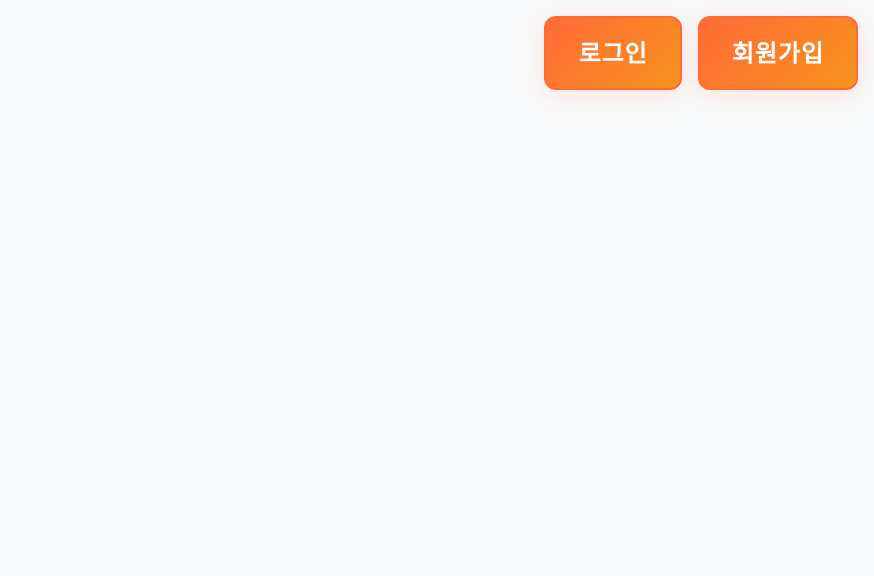
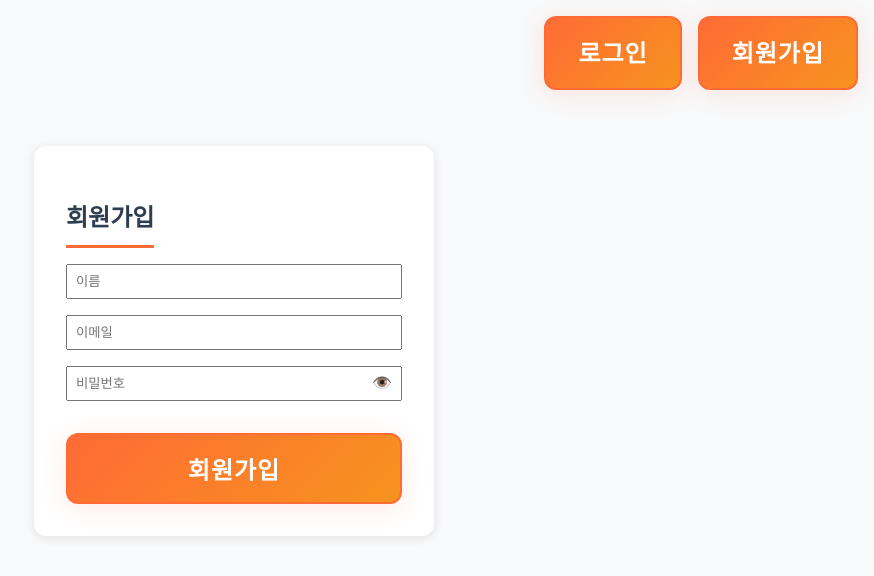
Before and after one commit to yabsed/React-Week5, a React (Vite) app: page /React-Week5/signup in a window 1280 px wide. Before the commit this address had no page. Shown: the top 576 px of the page, without its empty margins (406-1280 px from the left). Built offline with nearby package versions, Linux system fonts and the light colour scheme.

Commit message:
Sleepy You Read

```diff
--- a/src/AuthNav.jsx
+++ b/src/AuthNav.jsx
@@ -12,12 +12,12 @@ function AuthNav({ isLoggedIn, onLogout }) {
       <nav className="auth-nav" style={{ display: 'flex', gap: 16, justifyContent: 'flex-end', padding: 16 }}>
         {!isLoggedIn ? (
           <>
-            <Link className="button button-strong" to="/login">로그인</Link>
-            <Link className="button button-strong" to="/signup">회원가입</Link>
+            <Link className="button button-strong" to="/React-Week5/login">로그인</Link>
+            <Link className="button button-strong" to="/React-Week5/signup">회원가입</Link>
           </>
         ) : (
           <>
-            <Link className="button button-strong" to="/profile">내 정보</Link>
+            <Link className="button button-strong" to="/React-Week5/profile">내 정보</Link>
             <button className="button button-strong" onClick={onLogout}>로그아웃</button>
           </>
         )}
--- a/src/SignupForm.jsx
+++ b/src/SignupForm.jsx
@@ -1,16 +1,37 @@
-import { useState } from 'react';
+import { useState, useEffect } from 'react';
 
 const BASE_URL = 'https://api-internhasha.wafflestudio.com';
+
+const PasswordRequirements = ({ password }) => {
+  const checks = {
+    length: password.length >= 8,
+    number: /\d/.test(password),
+    case: /[a-z]/.test(password) && /[A-Z]/.test(password),
+    special: /[!@#$%^&*(),.?":{}|<>]/.test(password),
+    consecutive: !/(.)\1{2,}/.test(password) && !/abc|bcd|cde|def|efg|fgh|ghi|hij|ijk|jkl|klm|lmn|mno|nop|opq|pqr|qrs|rst|stu|tuv|uvw|vwx|wxy|xyz|012|123|234|345|456|567|678|789/.test(password.toLowerCase()),
+  };
+
+  return (
+    <div style={{ marginTop: 8, fontSize: 12, color: '#555' }}>
+      <div>{checks.length ? '✓' : '✗'} 8자리 이상</div>
+      <div>{checks.number ? '✓' : '✗'} 숫자 포함</div>
+      <div>{checks.case ? '✓' : '✗'} 영문 대소문자 포함</div>
+      <div>{checks.special ? '✓' : '✗'} 특수문자 포함</div>
+      <div>{checks.consecutive ? '✓' : '✗'} 연속된 문자열이나 숫자 없음</div>
+    </div>
+  );
+};
 
 export default function SignupForm({ onSignup }) {
   const [name, setName] = useState('');
   const [email, setEmail] = useState('');
   const [password, setPassword] = useState('');
-  const [successCode, setSuccessCode] = useState('');
   const [error, setError] = useState('');
   const [loading, setLoading] = useState(false);
   const [requestPayload, setRequestPayload] = useState(null);
   const [responseMessage, setResponseMessage] = useState('');
+  const [showPassword, setShowPassword] = useState(false);
+  const [passwordFocused, setPasswordFocused] = useState(false);
 
   const handleSubmit = async (e) => {
     e.preventDefault();
@@ -27,7 +48,7 @@ export default function SignupForm({ onSignup }) {
           name,
           email,
           password,
-          successCode: successCode || '1234',
+          successCode: '1234',
         },
       };
       setRequestPayload(payload);
@@ -64,9 +85,22 @@ export default function SignupForm({ onSignup }) {
       <h2 className="section-title">회원가입</h2>
       <input type="text" placeholder="이름" value={name} onChange={e => setName(e.target.value)} required style={{ width: '100%', marginBottom: 16, padding: 8 }} />
       <input type="email" placeholder="이메일" value={email} onChange={e => setEmail(e.target.value)} required style={{ width: '100%', marginBottom: 16, padding: 8 }} />
-      <input type="password" placeholder="비밀번호" value={password} onChange={e => setPassword(e.target.value)} required style={{ width: '100%', marginBottom: 16, padding: 8 }} />
-      <input type="text" placeholder="successCode (아무 값)" value={successCode} onChange={e => setSuccessCode(e.target.value)} style={{ width: '100%', marginBottom: 16, padding: 8 }} />
-      <button className="button button-strong" type="submit" disabled={loading} style={{ width: '100%' }}>회원가입</button>
+      <div style={{ position: 'relative', width: '100%', marginBottom: 16 }}>
+        <input
+          type={showPassword ? 'text' : 'password'}
+          placeholder="비밀번호"
+          value={password}
+          onChange={e => setPassword(e.target.value)}
+          onFocus={() => setPasswordFocused(true)}
+          required
+          style={{ width: '100%', padding: 8, paddingRight: 40 }}
+        />
+        <span onClick={() => setShowPassword(!showPassword)} style={{ position: 'absolute', right: 10, top: '50%', transform: 'translateY(-50%)', cursor: 'pointer' }}>
+          {showPassword ? '🙈' : '👁️'}
+        </span>
+      </div>
+      {passwordFocused && <PasswordRequirements password={password} />}
+      <button className="button button-strong" type="submit" disabled={loading} style={{ width: '100%', marginTop: 16 }}>회원가입</button>
       {error && <div style={{ color: 'red', marginTop: 12 }}>{error}</div>}
       {requestPayload && (
         <div style={{ marginTop: 16, fontSize: 13, color: '#555', wordBreak: 'break-all' }}>
--- a/src/main.jsx
+++ b/src/main.jsx
@@ -16,25 +16,25 @@ function AppLayout() {
   const handleLogout = () => {
     setIsLoggedIn(false);
     localStorage.removeItem('token');
-    navigate('/login');
+    navigate('/React-Week5/login');
   };
 
   const handleLogin = () => {
     setIsLoggedIn(true);
-    navigate('/profile');
+    navigate('/React-Week5/profile');
   };
 
   const handleSignup = () => {
-    navigate('/login');
+    navigate('/React-Week5/signup');
   };
 
   return (
     <div>
       <AuthNav isLoggedIn={isLoggedIn} onLogout={handleLogout} />
       <Routes>
-        <Route path="/login" element={<LoginForm onLogin={handleLogin} />} />
-        <Route path="/signup" element={<SignupForm onSignup={handleSignup} />} />
-        <Route path="/profile" element={isLoggedIn ? <ProfileInfo /> : <div style={{padding: 32}}><h2>로그인이 필요합니다</h2></div>} />
+        <Route path="/React-Week5/login" element={<LoginForm onLogin={handleLogin} />} />
+        <Route path="/React-Week5/signup" element={<SignupForm onSignup={handleSignup} />} />
+        <Route path="/React-Week5/profile" element={isLoggedIn ? <ProfileInfo /> : <div style={{padding: 32}}><h2>로그인이 필요합니다</h2></div>} />
       </Routes>
     </div>
   );
```
